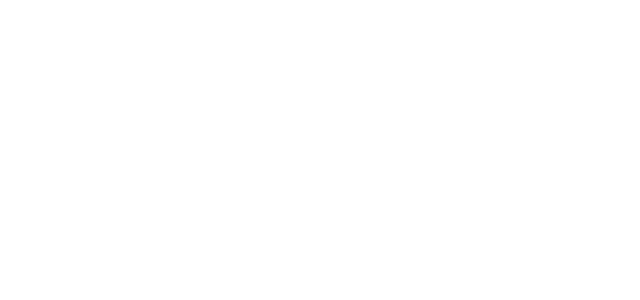
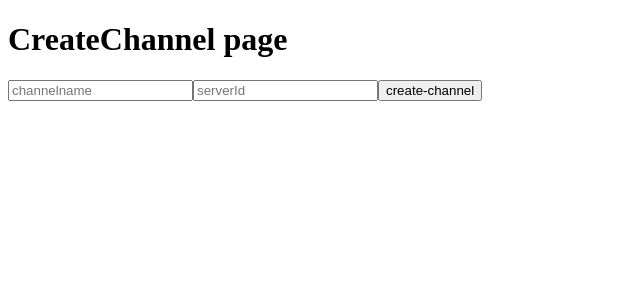
Before and after one commit to DhruvSachaniya/Chat-client, a React (Create React App) app in the folder chat-client-dev/: page /create-channel in a window 1280 px wide. Before the commit this address had no page. Shown: the top 300 px of the page, without its empty margins (0-640 px from the left). Built offline with nearby package versions, Linux system fonts and the light colour scheme.

Commit message:
createarea createchannel file

```diff
--- a/chat-client-dev/src/App.js
+++ b/chat-client-dev/src/App.js
@@ -1,6 +1,8 @@
 import { BrowserRouter, Routes, Route, Link } from "react-router-dom";
 import Register from "./componets/Register";
 import Login from "./componets/Login";
+import CreateServer from "./componets/CreateServer";
+import CreateChannel from "./componets/CreateChannel";
 
 function RegisterOrLogin() {
   return (
@@ -8,6 +10,10 @@ function RegisterOrLogin() {
       <Link to="/register">Register</Link>
       <br />
       <Link to="/login">Login</Link>
+      <br />
+      <Link to="/create-server">server</Link>
+      <br />
+      <Link to="/create-channel">channels</Link>
     </>
   );
 };
@@ -20,6 +26,8 @@ function App() {
           <Route path="/" element={<RegisterOrLogin />} />
           <Route path="/register" element={<Register />} />
           <Route path="/login" element={<Login />} />
+          <Route path="/create-server" element={<CreateServer/>}/>
+          <Route path="/create-channel" element={<CreateChannel/>}/>
         </Routes>
       </BrowserRouter>
     </>
--- /dev/null
+++ b/chat-client-dev/src/componets/CreateChannel.jsx
@@ -0,0 +1,68 @@
+import axios from "axios";
+import { useState } from "react";
+
+export default function CreateChannel() {
+
+    const [inputtext, setinputtext] = useState({
+        channelname: "",
+        parentserverId: ""
+    });
+
+    function handleChange(event){
+        const {name, value} = event.target;
+
+        setinputtext((prevalue)=>{
+            return {
+                ...prevalue,
+                [name]: value
+            };
+        });
+    }
+
+    async function sendingchannel(event){
+        event.preventDefault();
+        try {
+            await axios({
+                url: "/channels",
+                method: "POST",
+                headers: {
+                    "Authorization": localStorage.getItem("jwt_token")
+                },
+                data: JSON.stringify({
+                    channelName: inputtext.channelname,
+                    parentServer: inputtext.parentserverId
+                })
+            });
+            setinputtext({
+                channelname: "",
+                parentserverId: ""
+            })
+        } catch (error) {
+            console.log(error);
+        }
+    }
+
+
+    return(
+        <>
+            <h1>CreateChannel page</h1>
+            <form onSubmit={sendingchannel}>
+                <input
+                onChange={handleChange}
+                name="channelname"
+                type="text"
+                placeholder="channelname"
+                value={inputtext.channelname}
+                />
+                <input
+                onChange={handleChange}
+                name="parentserverId"
+                type="text"
+                placeholder="serverId"
+                value={inputtext.parentserverId}
+                />
+                <button type="submit">create-channel</button>
+            </form>
+        </>
+    );
+}
--- /dev/null
+++ b/chat-client-dev/src/componets/CreateServer.jsx
@@ -0,0 +1,49 @@
+import axios from "axios";
+import { useState } from "react";
+
+
+export default function CreateServer() {
+
+    const [servername, setservername] = useState("");
+
+    function handlechange(event){
+        setservername(event.target.value);
+    }
+
+    async function handleSubmit(event) {
+        event.preventDefault();
+        try {
+            await axios({
+                url: "/servers",
+                method: "POST",
+                headers: {
+                    "Authorization": localStorage.getItem("jwt_token")
+                },
+                data: JSON.stringify({
+                    serverName: servername
+                }),
+            });
+            console.log(servername);
+            setservername("");
+        } catch (error) {
+            console.log("error");
+        }
+    }
+
+
+    return(
+        <>
+            <h1>create-server page</h1>
+            <form onSubmit={handleSubmit}>
+                <input
+                onChange={handlechange}
+                value={servername}
+                name="servername"
+                type="text"
+                placeholder="serverName"
+                />
+            <button type="submit">create server</button>
+            </form>
+        </>
+    );
+}
```
